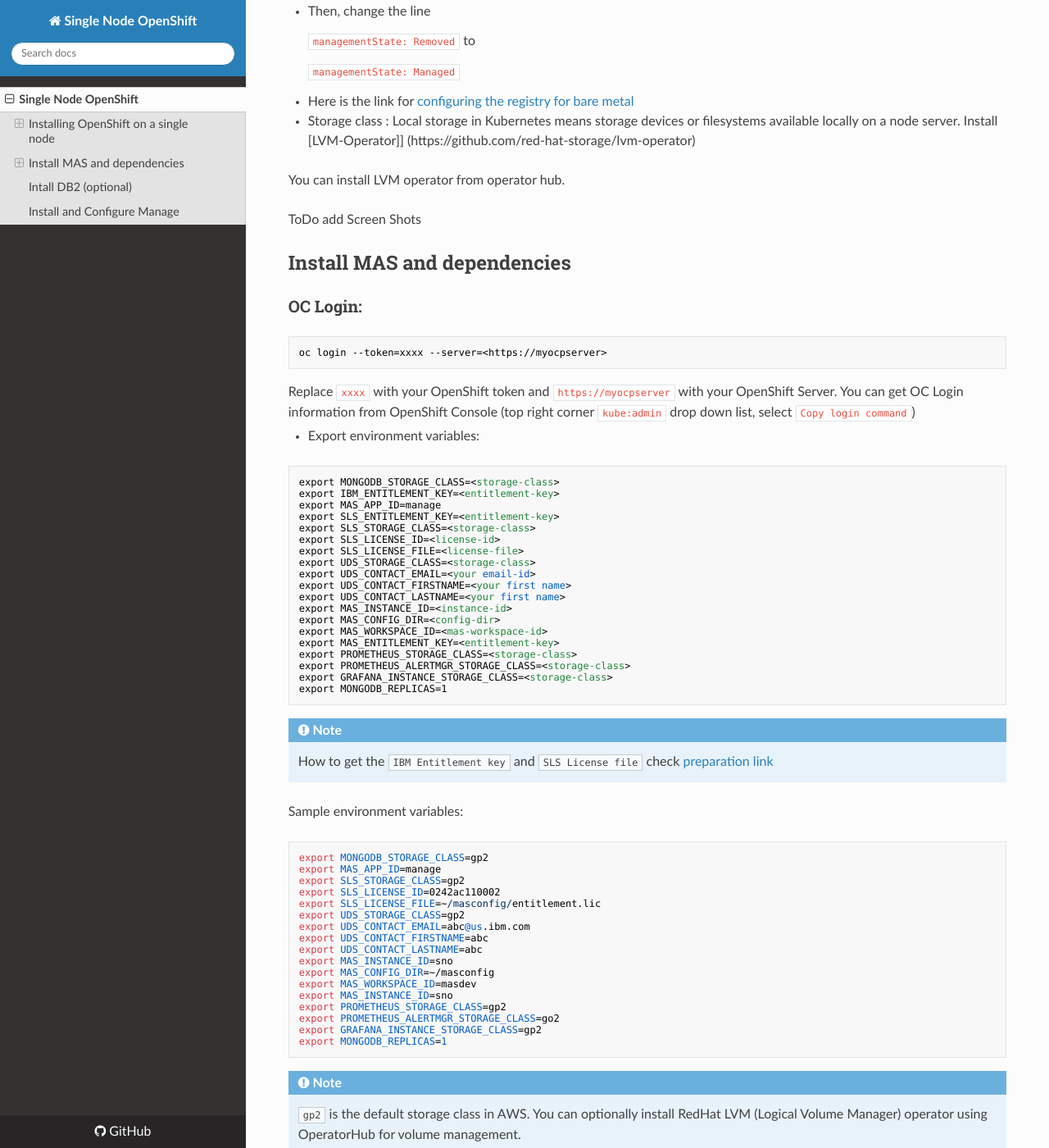
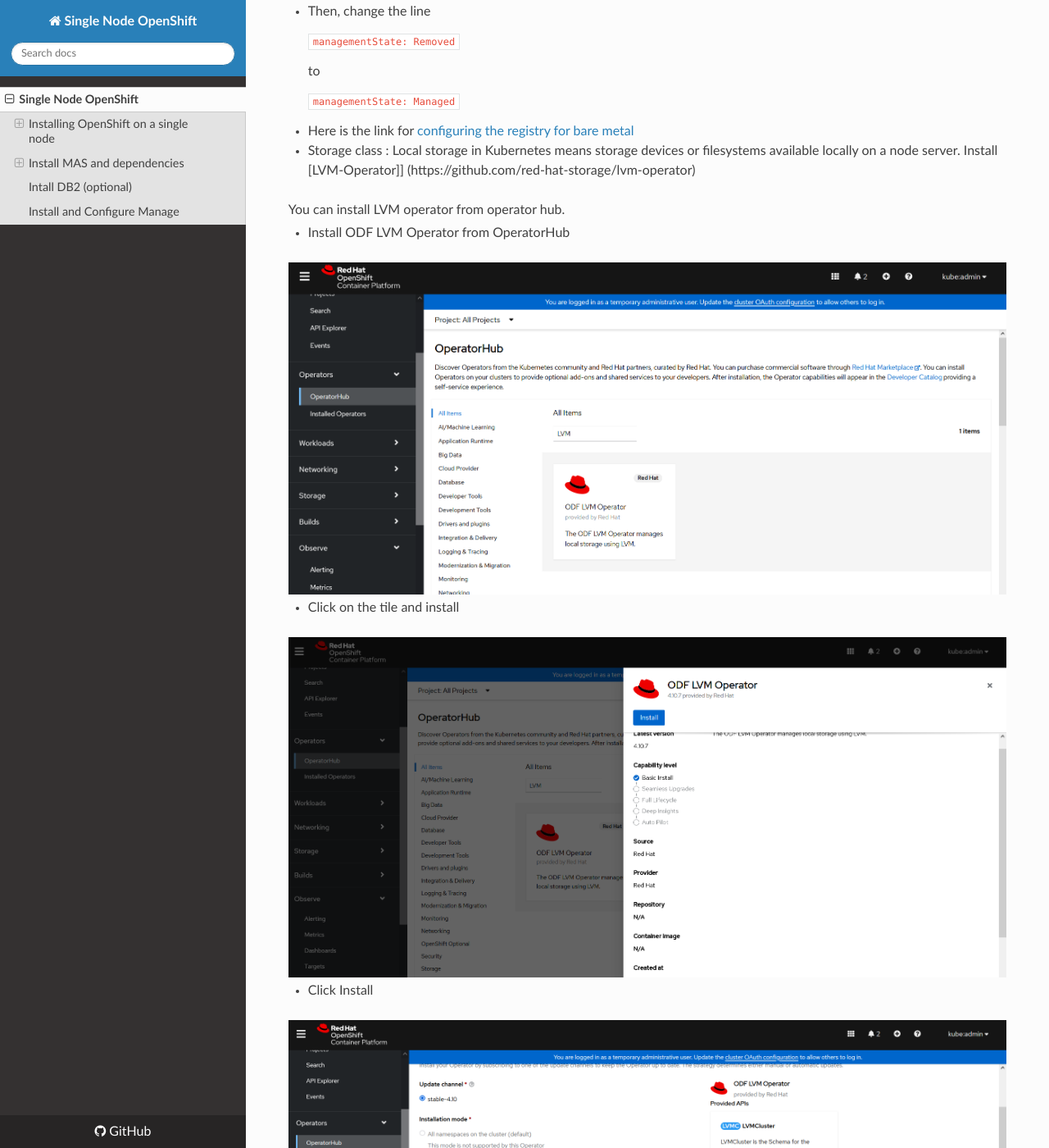
Before and after one commit to ibm-mas-manage/sno, an MkDocs documentation site: the page built from docs/index.md, in a window 1280 px wide and 1400 px high, scrolled down 1923 px. Shown: the whole window at 82% size. Built offline with MkDocs 1.6.1, drawn with Linux system fonts in a browser that asks for light colours; nearby versions of some CDN libraries; some of the changed text lies outside the part shown.

Commit message:
Update index.md

````diff
--- a/docs/index.md
+++ b/docs/index.md
@@ -1,7 +1,8 @@
 # Single Node OpenShift (OpenShift 4.10+)
 **MAS 8.9/Manage 8.5**
 
-A single node offers both control and worker node functionality, users can deploy this smaller OpenShift footprint and have minimal to no dependence on the centralized management cluster and can run autonomously when needed. It can be deployed to resource-constrained environments for demos, proof of concepts, or even on-premises edge deployments. This page documents how to setup MAS Manage on a Single Node OpenShift (SNO) cluster.
+A single node offers both control and worker node functionality, users can deploy this smaller OpenShift footprint and have minimal to no dependence on the centralized management cluster and can run autonomously when needed. It can be deployed to resource-constrained environments for demos,
+ proof of concepts, or even on-premises edge deployments. This page documents how to setup MAS Manage on a Single Node OpenShift (SNO) cluster.
 
 ## Installing OpenShift on a single node
 
@@ -92,6 +93,7 @@
     ```
     managementState: Removed
     ```
+
     to
 
 
@@ -106,7 +108,33 @@
 
 You can install LVM operator from operator hub.
 
-ToDo add Screen Shots
+- Install ODF LVM Operator from OperatorHub
+
+![image](images/lvm.png)
+
+- Click on the tile and install
+
+![image](images/lvminstall.png)
+
+- Click Install
+
+![image](images/lvminstall2.png)
+
+- After the operator is installed, click on `View Operator`
+
+![image](images/lvmInstalled.png)
+
+- Create LVM Operator Instance
+
+![image](images/createinstance.png)
+
+- Configure the instance
+
+![image](images/configurelvm.png)
+
+- After Configuration, the LVM storage class is created
+
+![image](images/lvmstorageclass.png)
 
 
 ## Install MAS and dependencies
@@ -119,7 +147,7 @@
 Replace `xxxx` with your OpenShift token and `https://myocpserver` with your OpenShift Server.
 You can get OC Login information from OpenShift Console (top right corner `kube:admin` drop down list, select `Copy login command`)
 
-- Export environment variables:
+- Set up environment variables
 
 ```
 export MONGODB_STORAGE_CLASS=<storage-class>
````
